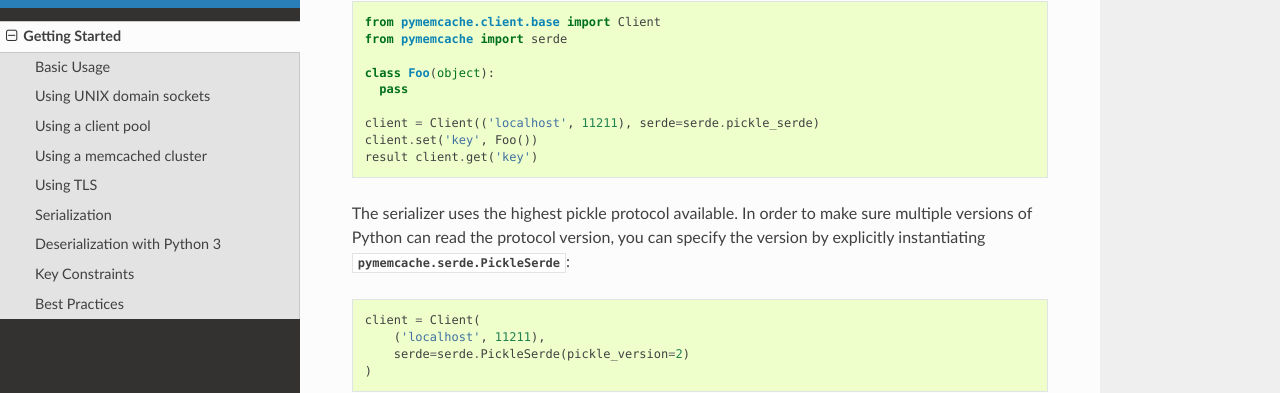
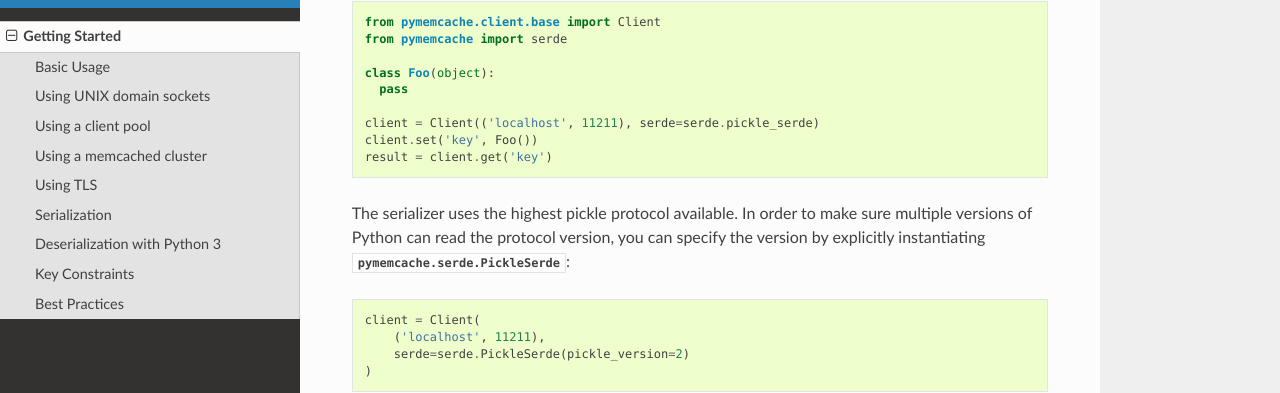
Before and after one commit to pinterest/pymemcache, a Sphinx documentation site: the page built from docs/getting_started.rst, in a window 1280 px wide and 900 px high, scrolled down 1975 px. Shown: the part 110-503 px from the top of the window. Built offline with Sphinx 7.4.7 and the Read the Docs theme 2.0.0, drawn with Linux system fonts in a browser that asks for light colours; pages that are not in the unit, such as notebooks, are missing from menus.

```diff
--- a/docs/getting_started.rst
+++ b/docs/getting_started.rst
@@ -117,7 +117,7 @@ pymemcache provides a default
 
     client = Client(('localhost', 11211), serde=serde.pickle_serde)
     client.set('key', Foo())
-    result client.get('key')
+    result = client.get('key')
 
 The serializer uses the highest pickle protocol available. In order to make
 sure multiple versions of Python can read the protocol version, you can specify
```
